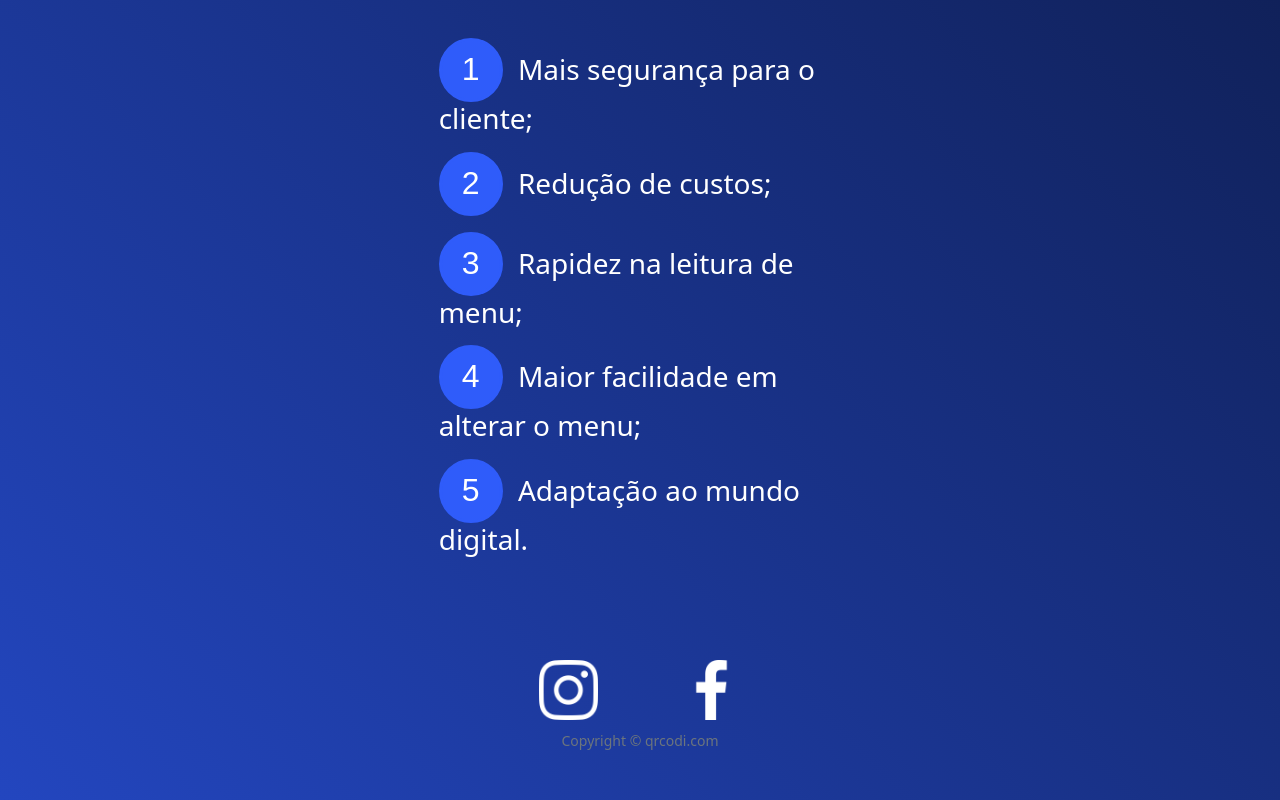
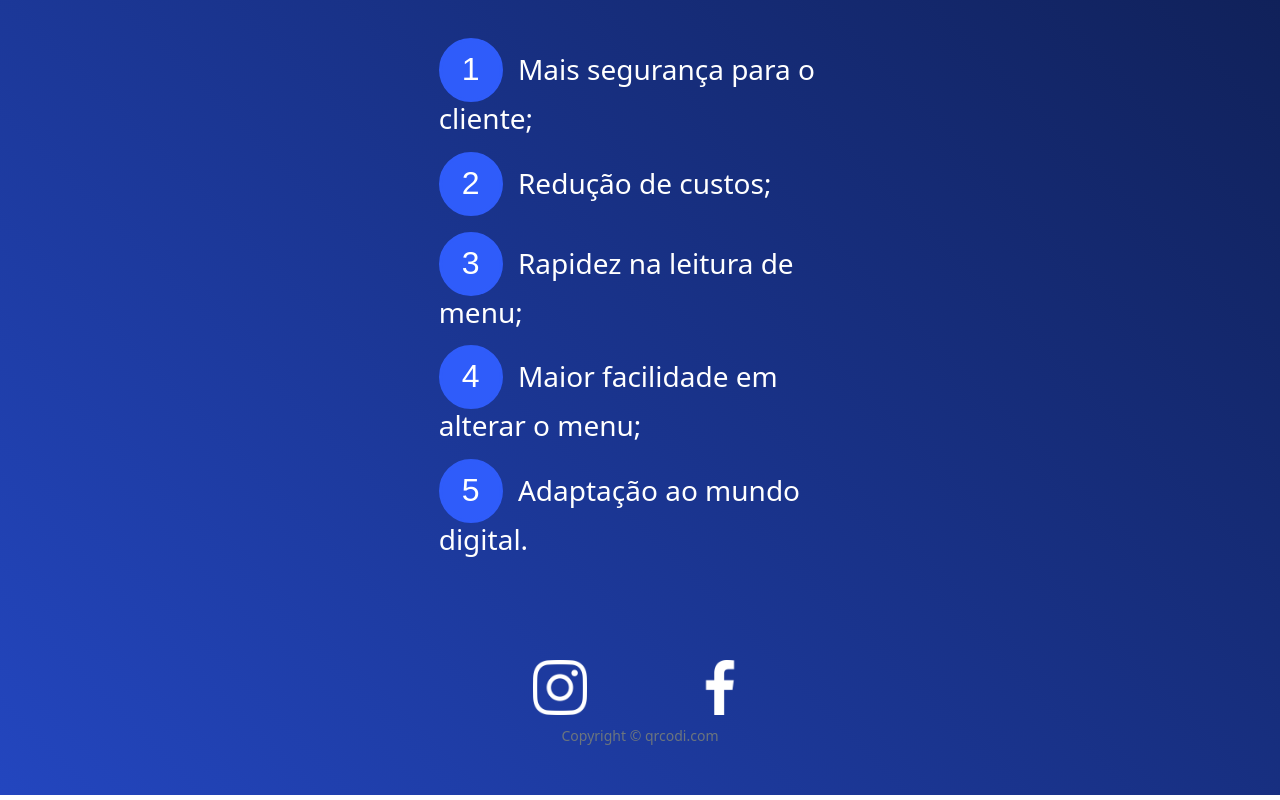
Before and after one commit to qrcodi/qrcodi.github.io, a plain HTML site: page index.html in a window 1280 px wide. Shown: the part 1231-2031 px from the top of the page. Drawn offline with nearby package versions, Linux system fonts and the light colour scheme.

Commit message:
smaller icons

```diff
--- a/index.html
+++ b/index.html
@@ -60,7 +60,7 @@
     </div>
 
     <footer class="pt-5 my-5 text-muted">
-        <div class="container text-center">
+        <div class="container-fluid text-center">
             <div class="row mb-2">
                 <div class="col">
                 </div>
--- a/style/style.css
+++ b/style/style.css
@@ -41,5 +41,5 @@ h3 {
 }
 
 .sn-icons {
-    width: 50%;
+    width: 40%;
 }
```
